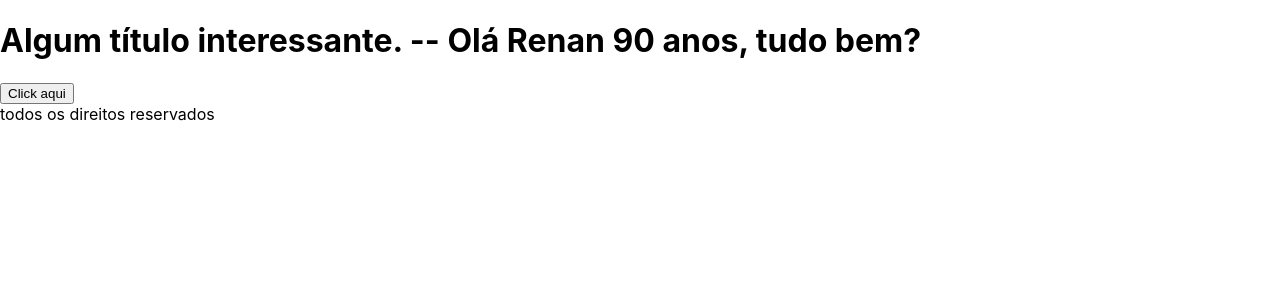
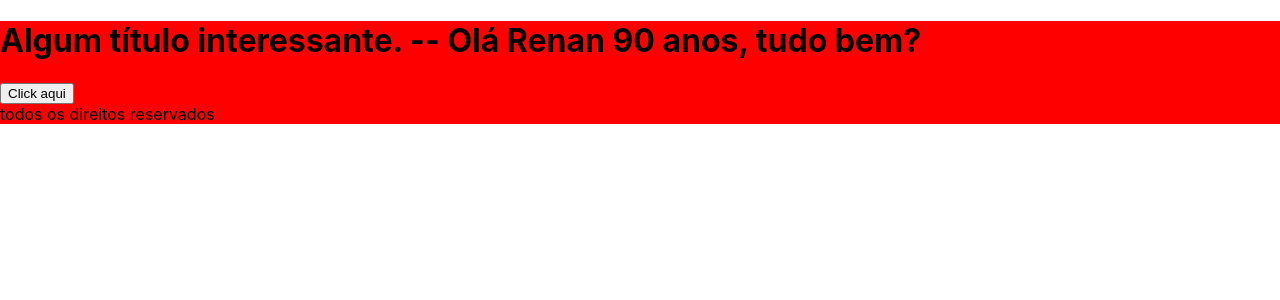
Before and after one commit to RenanRodriguesRecife/mini-curso5dReactJS, a React (Create React App) app in the folder hello-world/: page / in a window 1280 px wide. Shown: the top 300 px of the page. Built offline with nearby package versions, Linux system fonts and the light colour scheme.

Commit message:
adição da função click e background vermelho

```diff
--- a/hello-world/src/App.tsx
+++ b/hello-world/src/App.tsx
@@ -6,11 +6,15 @@ const App = () => {
     let name = "Renan";
     let age = 90;
 
+    const handleClick = () => {
+        alert("Clicou na função");
+    }
+
     return (
-        <div>
+        <div style={{backgroundColor: "#FF0000"}}>
         <Header name={name} age={age}/>
 
-        <button onClick={()=>{alert("clicou")}}>Click aqui</button>
+        <button onClick={handleClick}>Click aqui</button>
 
         <Footer/>
         </div>
```
